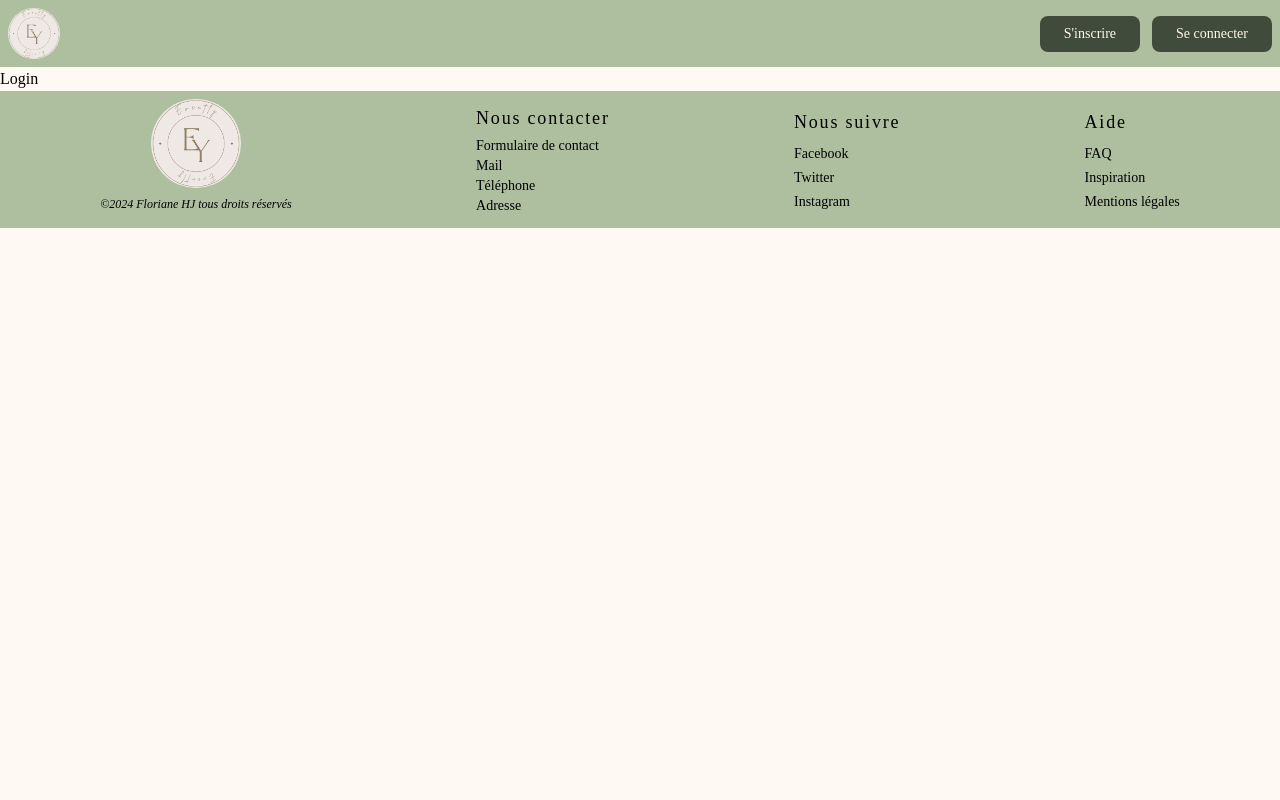
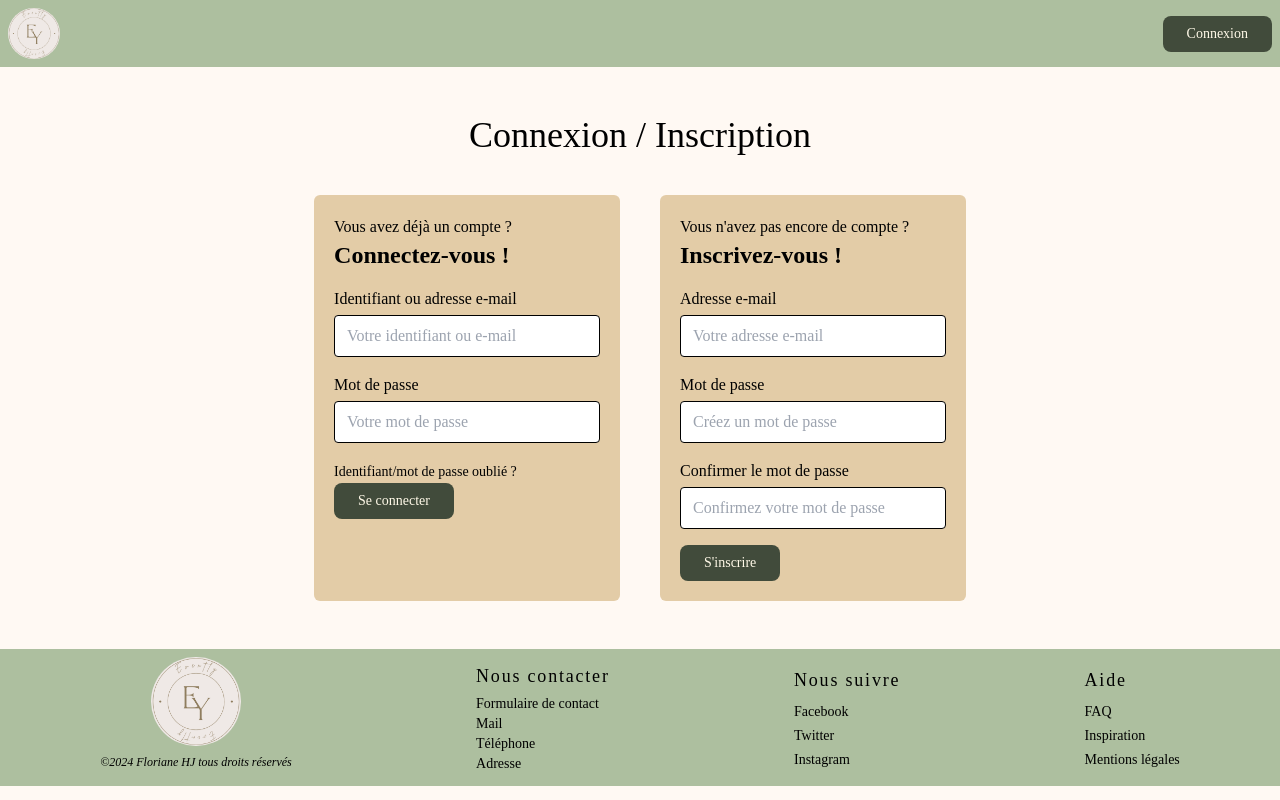
Before and after one commit to FlorianeHJ/Evently, a Next.js app: page /login in a window 1280 px wide. Built offline with nearby package versions, Linux system fonts and the light colour scheme.

Commit message:
update login.tsx

```diff
--- a/src/app/login/page.tsx
+++ b/src/app/login/page.tsx
@@ -1,10 +1,104 @@
-import React from 'react'
-
 const Login = () => {
     return (
-        <div>
-            <h1>Login</h1>
-        </div>
+        <section className="flex flex-col items-center px-4 py-12">
+            <h1 className="font-secondary text-4xl pb-10">
+                Connexion / Inscription
+            </h1>
+            <div className="flex flex-row gap-10">
+                {/* Formulaire de connexion */}
+                <div className="bg-background2/70 p-5 rounded-md w-1/2">
+                    <span>Vous avez déjà un compte ?</span>
+                    <h2 className="text-2xl font-semibold mb-4">
+                        Connectez-vous !
+                    </h2>
+                    <form>
+                        <div className="mb-4">
+                            <label htmlFor="username" className="block mb-1">
+                                Identifiant ou adresse e-mail
+                            </label>
+                            <input
+                                type="text"
+                                id="username"
+                                placeholder="Votre identifiant ou e-mail"
+                                className="border border-gray-300 rounded px-3 py-2 w-full"
+                            />
+                        </div>
+                        <div className="mb-4">
+                            <label htmlFor="password" className="block mb-1">
+                                Mot de passe
+                            </label>
+                            <input
+                                type="password"
+                                id="password"
+                                placeholder="Votre mot de passe"
+                                className="border border-gray-300 rounded px-3 py-2 w-full"
+                            />
+                        </div>
+                        <span className="text-sm text-gray-500 cursor-pointer hover:underline">
+                            Identifiant/mot de passe oublié ?
+                        </span>
+                        <button type="submit" className="btn">
+                            Se connecter
+                        </button>
+                    </form>
+                </div>
+
+                {/* Formulaire d'inscription */}
+                <div className="bg-background2/70 p-5 rounded-md w-1/2">
+                    <span>Vous n'avez pas encore de compte ?</span>
+                    <h2 className="text-2xl font-semibold mb-4">
+                        Inscrivez-vous !
+                    </h2>
+                    <form>
+                        <div className="mb-4">
+                            <label
+                                htmlFor="signup-email"
+                                className="block mb-1"
+                            >
+                                Adresse e-mail
+                            </label>
+                            <input
+                                type="email"
+                                id="signup-email"
+                                placeholder="Votre adresse e-mail"
+                                className="border border-gray-300 rounded px-3 py-2 w-full"
+                            />
+                        </div>
+                        <div className="mb-4">
+                            <label
+                                htmlFor="signup-password"
+                                className="block mb-1"
+                            >
+                                Mot de passe
+                            </label>
+                            <input
+                                type="password"
+                                id="signup-password"
+                                placeholder="Créez un mot de passe"
+                                className="border border-gray-300 rounded px-3 py-2 w-full"
+                            />
+                        </div>
+                        <div className="mb-4">
+                            <label
+                                htmlFor="confirm-password"
+                                className="block mb-1"
+                            >
+                                Confirmer le mot de passe
+                            </label>
+                            <input
+                                type="password"
+                                id="confirm-password"
+                                placeholder="Confirmez votre mot de passe"
+                                className="border border-gray-300 rounded px-3 py-2 w-full"
+                            />
+                        </div>
+                        <button type="submit" className="btn ">
+                            S'inscrire
+                        </button>
+                    </form>
+                </div>
+            </div>
+        </section>
     )
 }
 
--- a/src/app/signup/page.tsx
+++ /dev/null
@@ -1,9 +0,0 @@
-const SignUp = () => {
-    return (
-        <div>
-            <h1>Sign up</h1>
-        </div>
-    )
-}
-
-export default SignUp
--- a/src/components/Headers.tsx
+++ b/src/components/Headers.tsx
@@ -17,11 +17,8 @@ const Headers = () => {
                 </Link>
             </div>
             <div>
-                <Link href="/signup">
-                    <button className="btn">S'inscrire</button>
-                </Link>
                 <Link href="/login">
-                    <button className="btn ml-3">Se connecter</button>
+                    <button className="btn">Connexion</button>
                 </Link>
             </div>
         </div>
```
